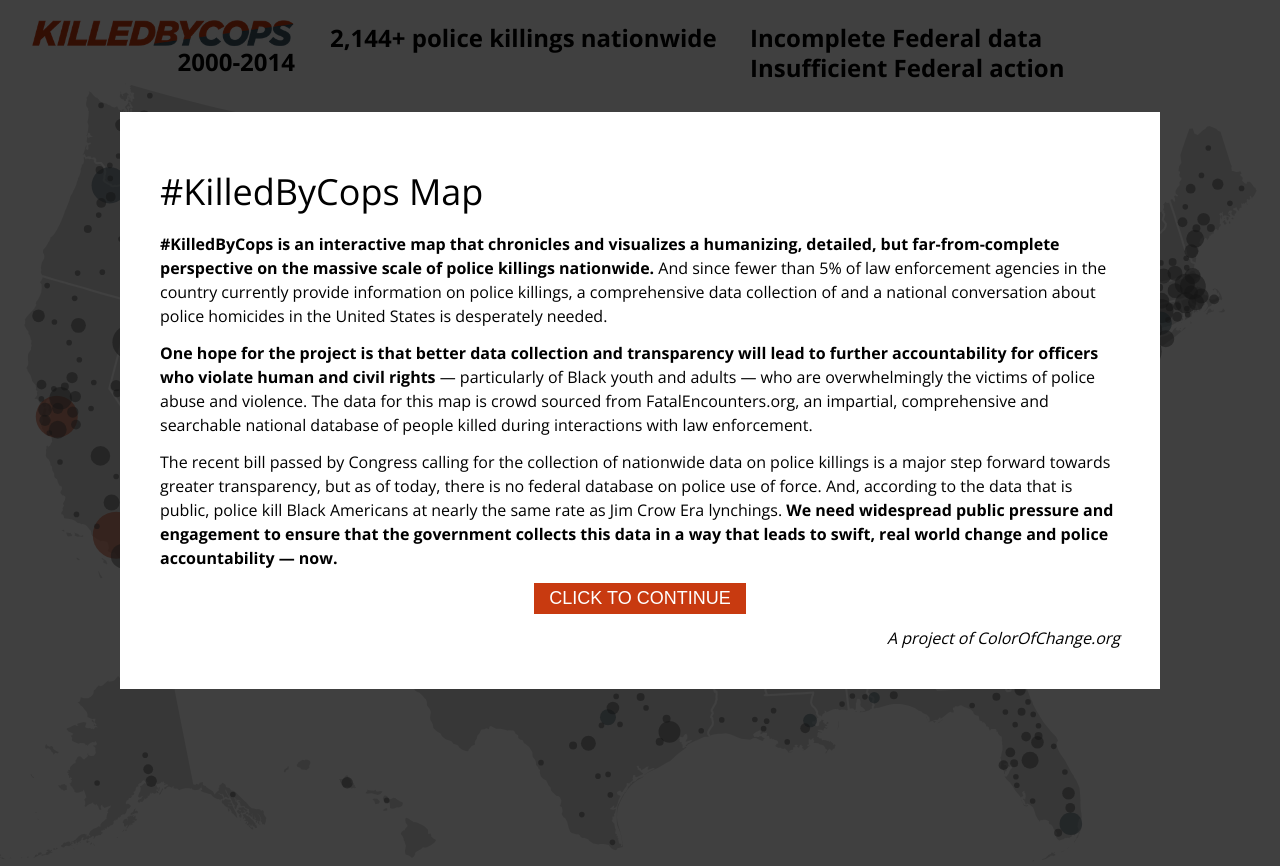
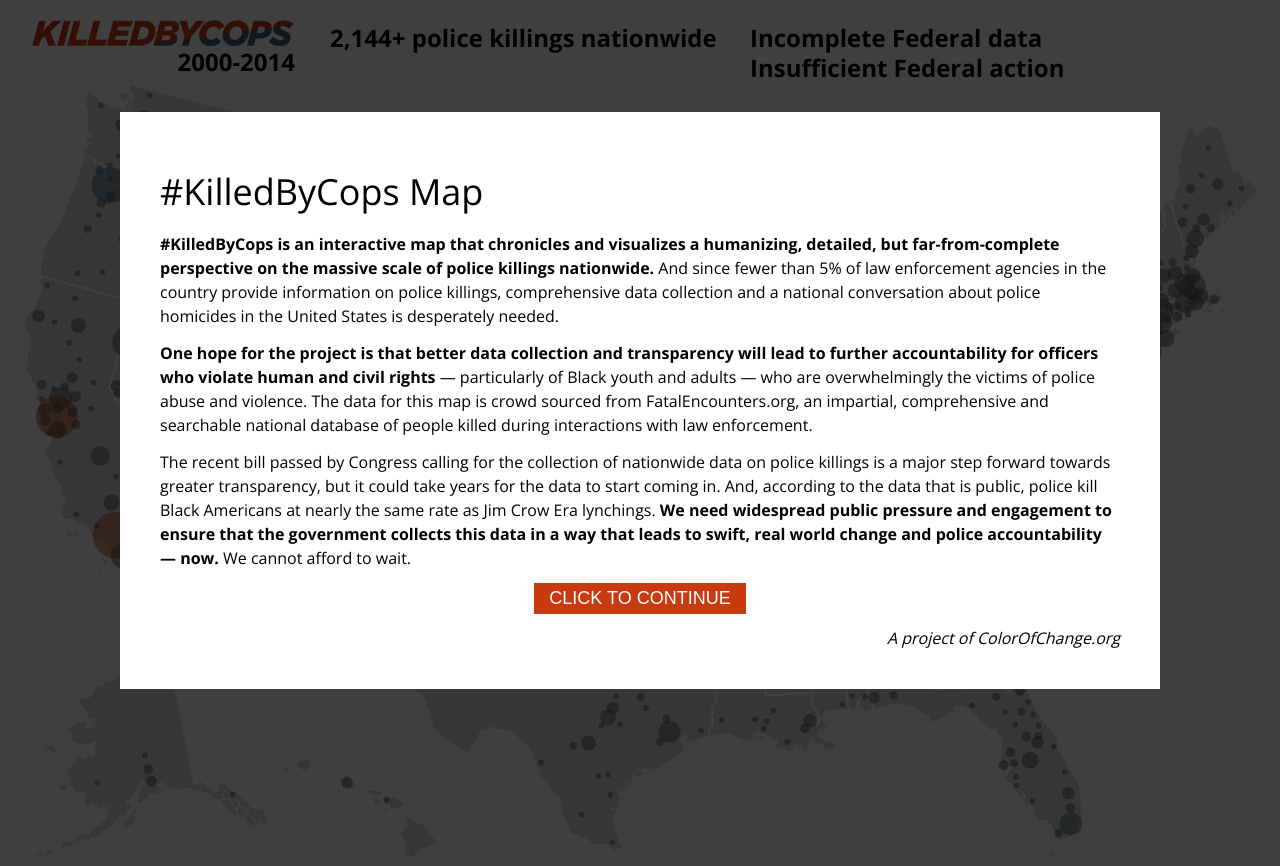
Before and after one commit to colorofchange/killedbycops, a Django app: template map/templates/map.html in a window 1280 px wide. Shown: the top 866 px of the page. Run offline with Django 3.2, Linux system fonts and the light colour scheme; the template is opened without the code that fills it, so the values that code supplies are empty; some libraries are stand-ins or nearby versions.

Commit message:
improved intro text

```diff
--- a/map/templates/map.html
+++ b/map/templates/map.html
@@ -608,9 +608,9 @@ $(document).ready(function() {
 {%block content%}
 <div id="introduction" class="overlay">
 <h1>#KilledByCops Map</h1>
-<p><b>#KilledByCops is an interactive map that chronicles and visualizes a humanizing, detailed, but far-from-complete perspective on the massive scale of police killings nationwide.</b> And since fewer than 5% of law enforcement agencies in the country currently provide information on police killings, a comprehensive data collection of and a national conversation about police homicides in the United States is desperately needed.</p>
+<p><b>#KilledByCops is an interactive map that chronicles and visualizes a humanizing, detailed, but far-from-complete perspective on the massive scale of police killings nationwide.</b> And since fewer than 5% of law enforcement agencies in the country provide information on police killings, comprehensive data collection and a national conversation about police homicides in the United States is desperately needed.</p>
 <p><b>One hope for the project is that better data collection and transparency will lead to further accountability for officers who violate human and civil rights</b> &mdash; particularly of Black youth and adults &mdash; who are overwhelmingly the victims of police abuse and violence. The data for this map is crowd sourced from FatalEncounters.org, an impartial, comprehensive and searchable national database of people killed during interactions with law enforcement.</p>
-<p>The recent bill passed by Congress calling for the collection of nationwide data on police killings is a major step forward towards greater transparency, but as of today, there is no federal database on police use of force. And, according to the data that is public, police kill Black Americans at nearly the same rate as Jim Crow Era lynchings. <b>We need widespread public pressure and engagement to ensure that the government collects this data in a way that leads to swift, real world change and police accountability &mdash; now.</b></p>
+<p>The recent bill passed by Congress calling for the collection of nationwide data on police killings is a major step forward towards greater transparency, but it could take years for the data to start coming in. And, according to the data that is public, police kill Black Americans at nearly the same rate as Jim Crow Era lynchings. <b>We need widespread public pressure and engagement to ensure that the government collects this data in a way that leads to swift, real world change and police accountability &mdash; now.</b> We cannot afford to wait.</p>
 
 <p style="text-align:center;"><button href="" id="close" class="red-button">Click to continue</button></p>
 <em style="float:right;">
```
